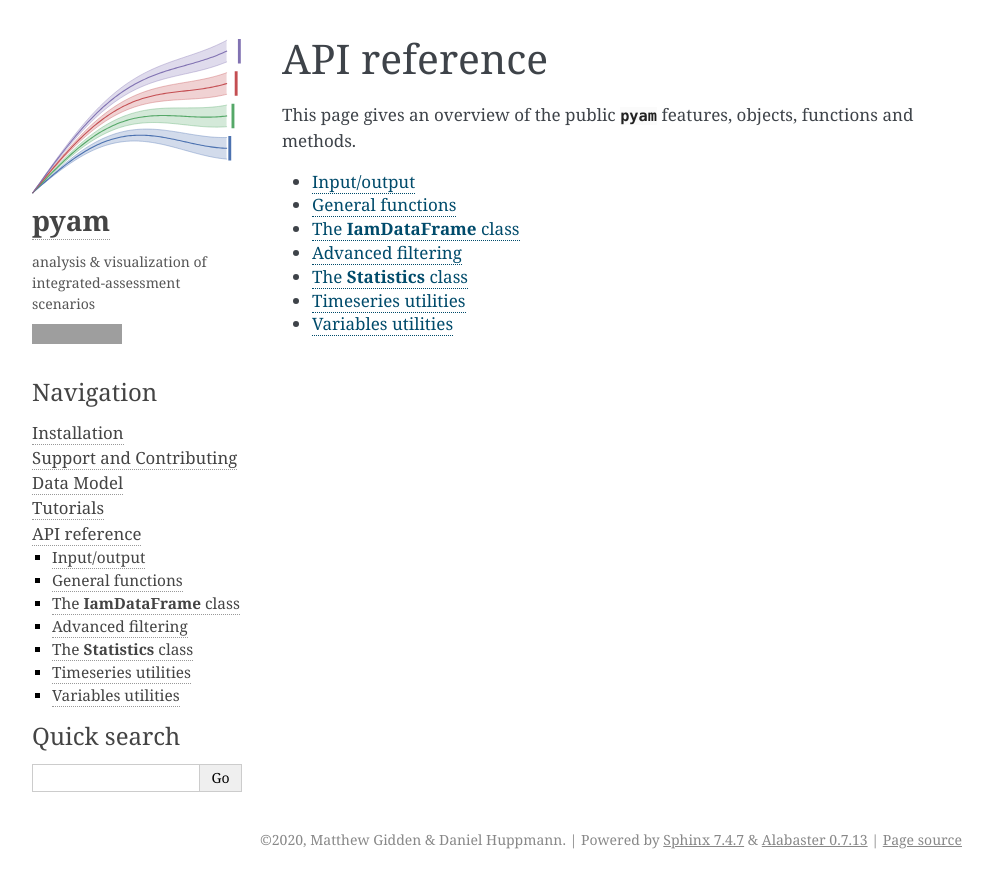
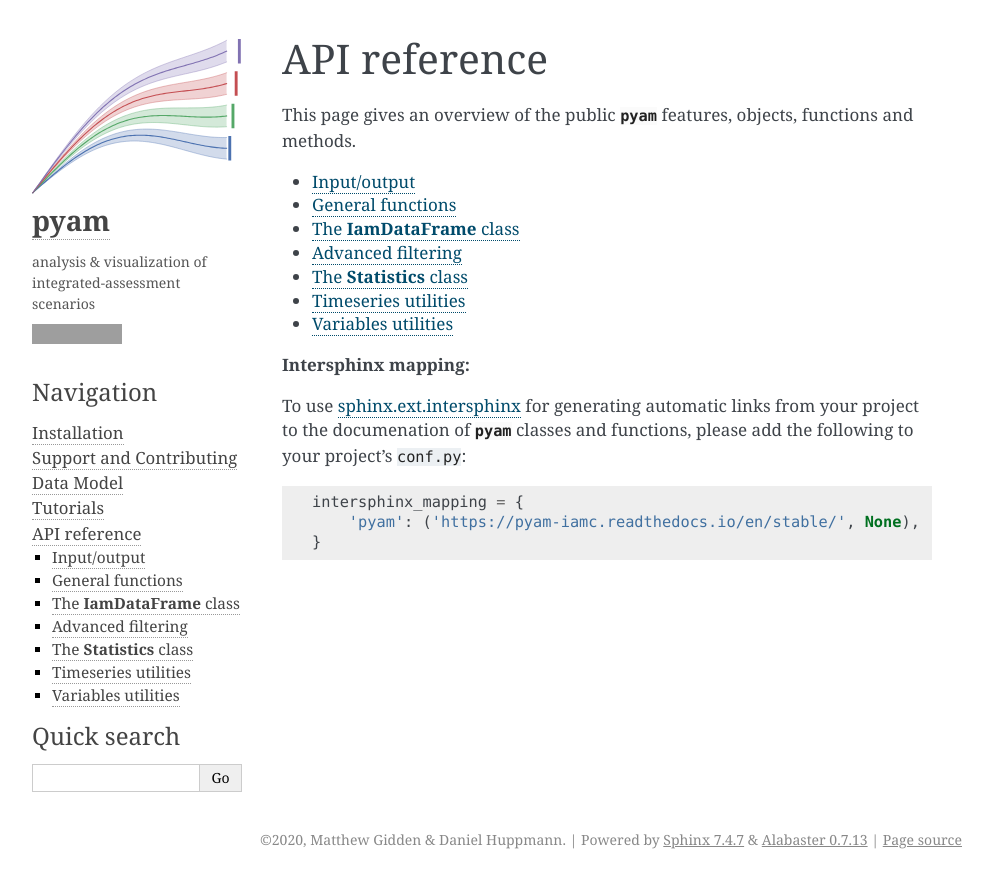
Before and after one commit to IAMconsortium/pyam, a Sphinx documentation site: the page built from doc/source/api.rst, in a window 1280 px wide. Shown: the top 888 px of the page, without its empty margins (148-1141 px from the left). Built offline with Sphinx 7.4.7, drawn with Linux system fonts in a browser that asks for light colours; pages that are not in the unit, such as notebooks, are missing from menus; grey boxes are pictures that could not be loaded.

Commit message:
add stub on intersphinx mapping

```diff
--- a/doc/source/api.rst
+++ b/doc/source/api.rst
@@ -16,3 +16,18 @@ and methods.
    api/statistics
    api/timeseries
    api/variables
+
+
+**Intersphinx mapping:**
+
+To use sphinx.ext.intersphinx_ for generating automatic links from your project
+to the documenation of |pyam| classes and functions, please add the following
+to your project's :code:`conf.py`:
+
+.. _sphinx.ext.intersphinx: https://www.sphinx-doc.org/en/master/usage/extensions/intersphinx.html
+
+.. code-block:: python
+
+   intersphinx_mapping = {
+       'pyam': ('https://pyam-iamc.readthedocs.io/en/stable/', None),
+   }
```
